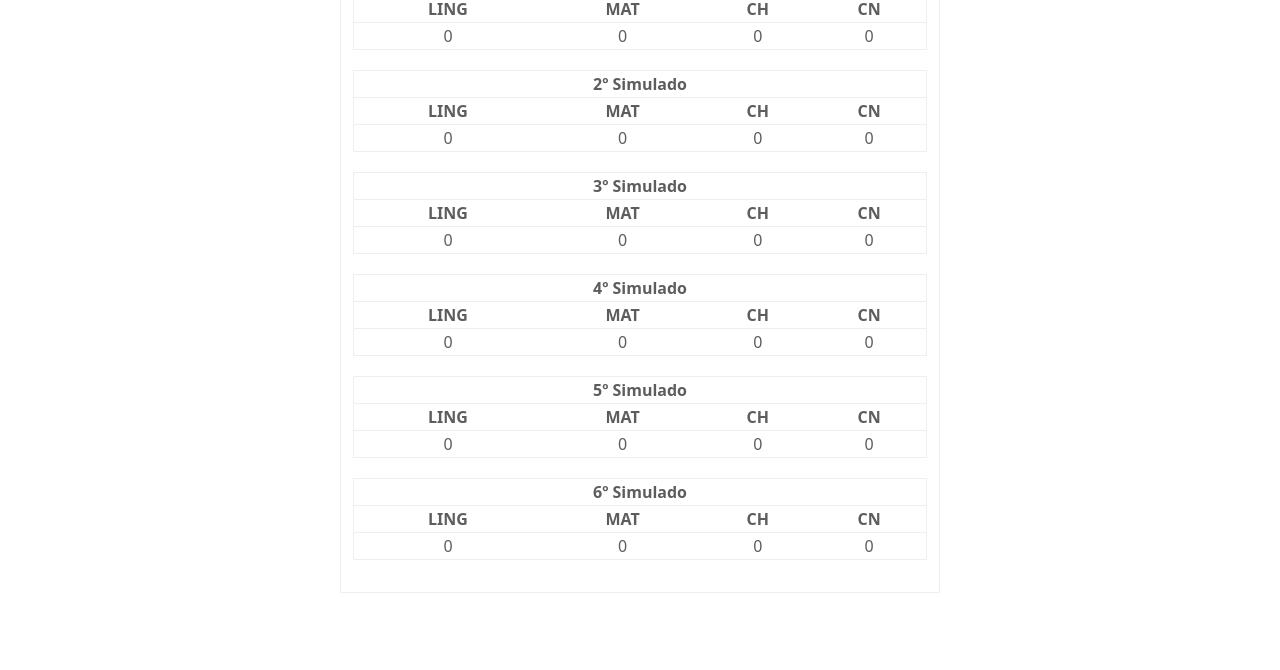
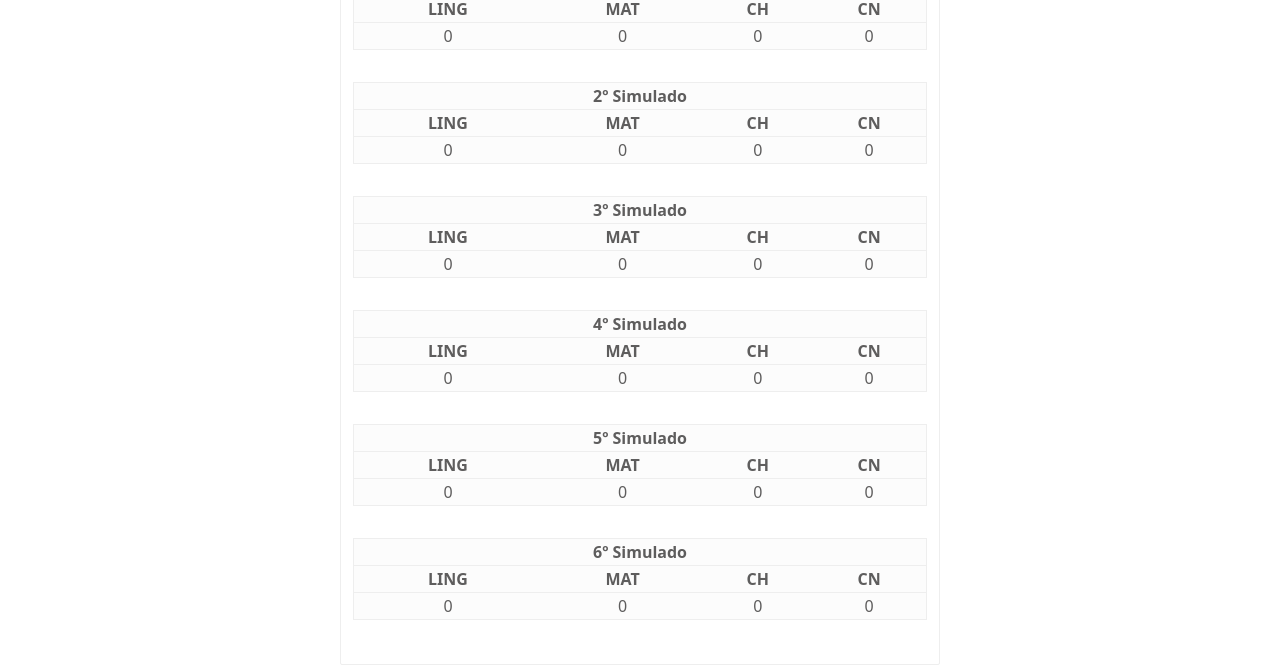
Before and after one commit to alvesxdani/calculadora-enem, a React (Vite) app: page / in a window 1280 px wide. Shown: the part 223-893 px from the top of the page. Before the commit the page ends 824 px from the top, so only its background shows below. Built offline with nearby package versions, Linux system fonts and the light colour scheme; no server answers.

Commit message:
Edit the table CSS

```diff
--- a/src/components/Tables/Tables.jsx
+++ b/src/components/Tables/Tables.jsx
@@ -1,7 +1,7 @@
 const Tables = (simulado) => {
     return (
         <>
-        <table className="custom-table border table-auto w-[100%] mb-5">
+        <table className="custom-table border table-auto w-[100%] mb-8 bg-[#eee3]">
                 <thead>
                     <tr>
                         <th align="center" colSpan={4}>{simulado.num}º Simulado</th>
```
